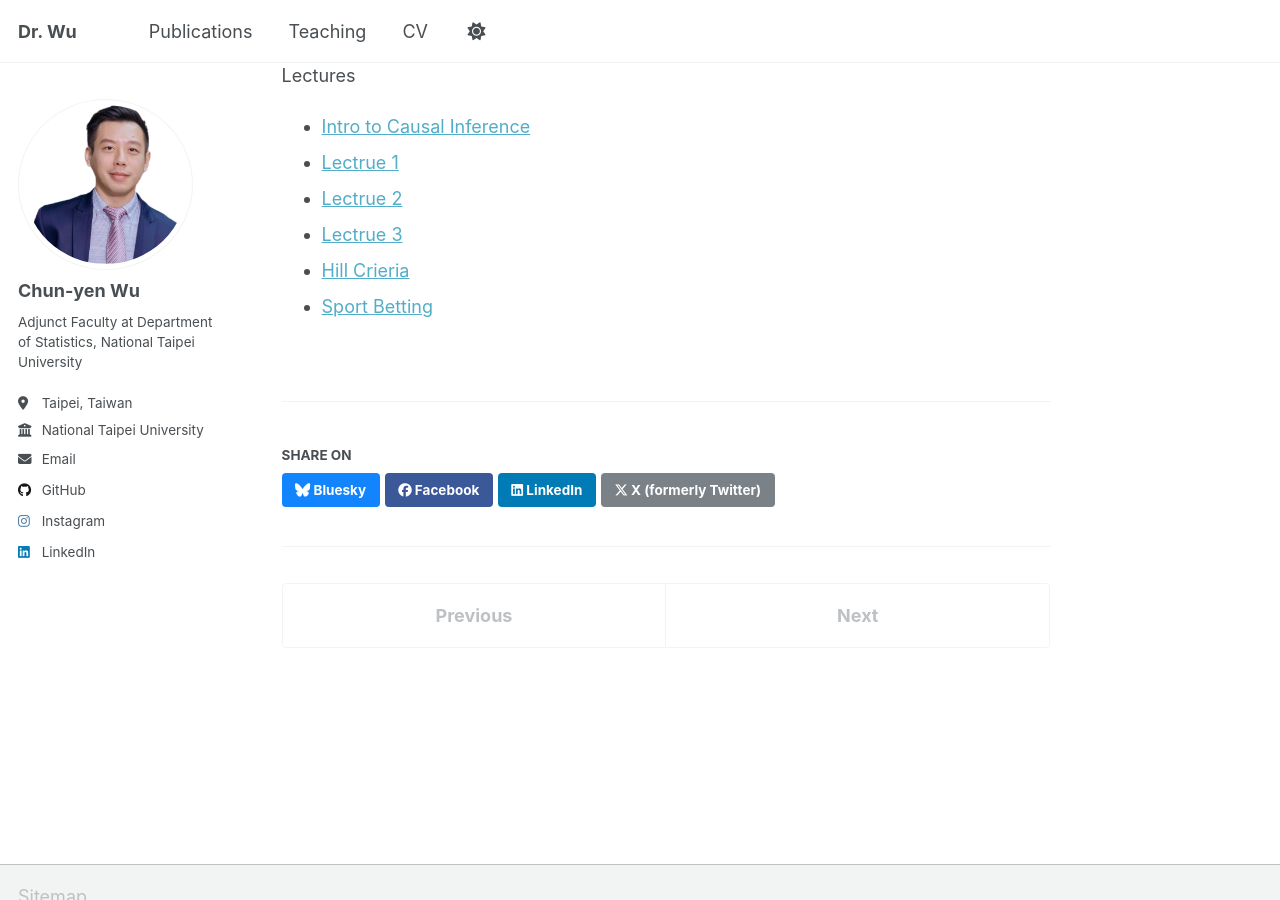
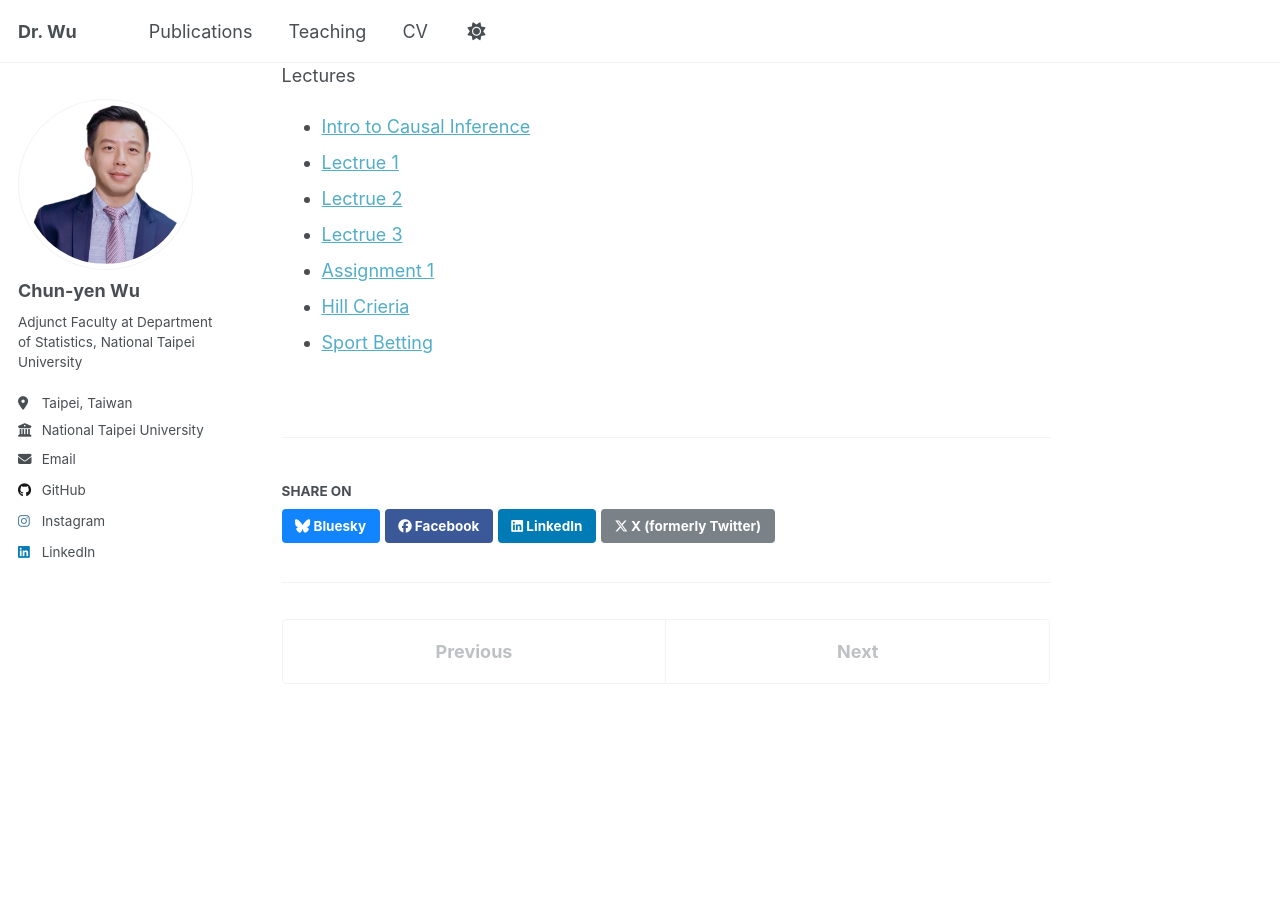
Before and after one commit to SashaWuNYCU/sashawunycu.github.io, a Jekyll site: the page built from _teaching/2025-1st-semester-teaching.md, in a window 1280 px wide and 900 px high, scrolled down 459 px. Built offline with Jekyll 4.4.1, drawn with Linux system fonts in a browser that asks for light colours; a script that is not in the unit is left out.

Commit message:
Upload the Assignment 1 ver 251001

```diff
--- a/_teaching/2025-1st-semester-teaching.md
+++ b/_teaching/2025-1st-semester-teaching.md
@@ -23,5 +23,6 @@ Lectures
 - [Lectrue 1](http://sashawunycu.github.io/files/U4370/Lec1.pdf)
 - [Lectrue 2](http://sashawunycu.github.io/files/U4370/Lec2.pdf)
 - [Lectrue 3](http://sashawunycu.github.io/files/U4370/Lec3.pdf)
+- [Assignment 1](http://sashawunycu.github.io/files/U4370/U4370_HW1.pdf)
 - [Hill Crieria](http://sashawunycu.github.io/files/U4370/HillCriteria.pdf)
 - [Sport Betting](http://sashawunycu.github.io/files/U4370/SportBetting.pdf)
```
Also changed, not shown: 1 other file.
